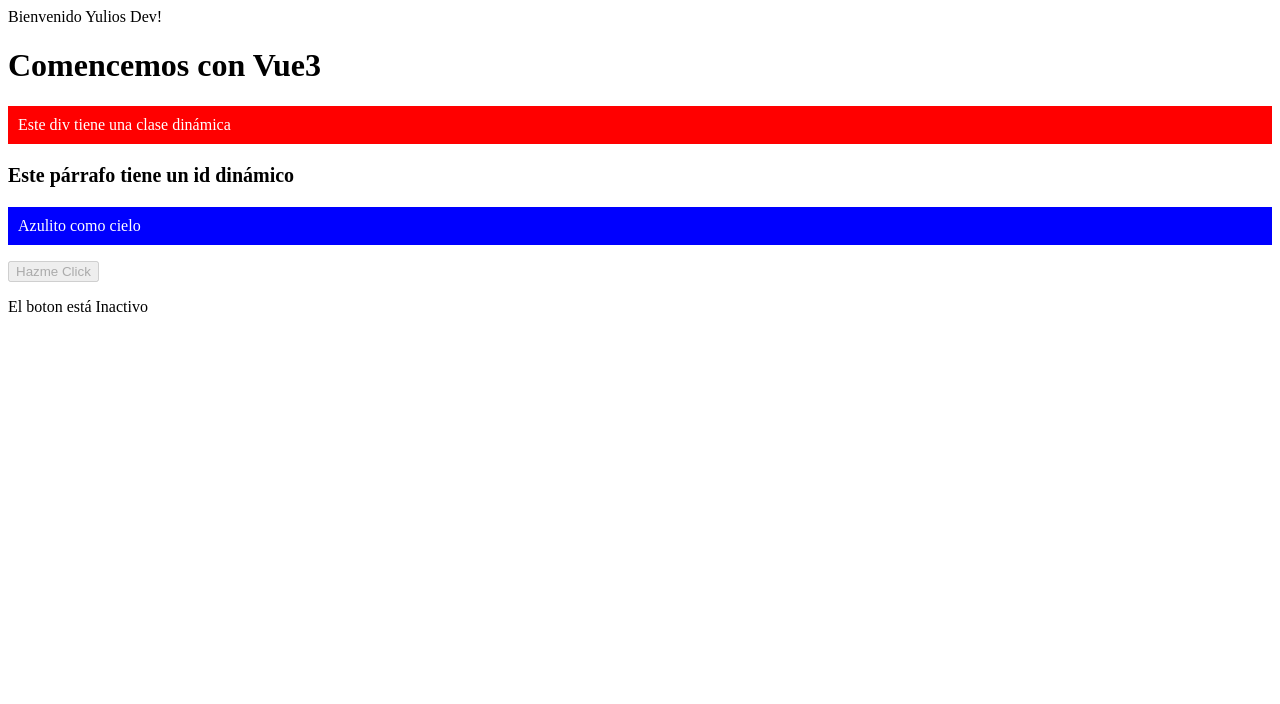
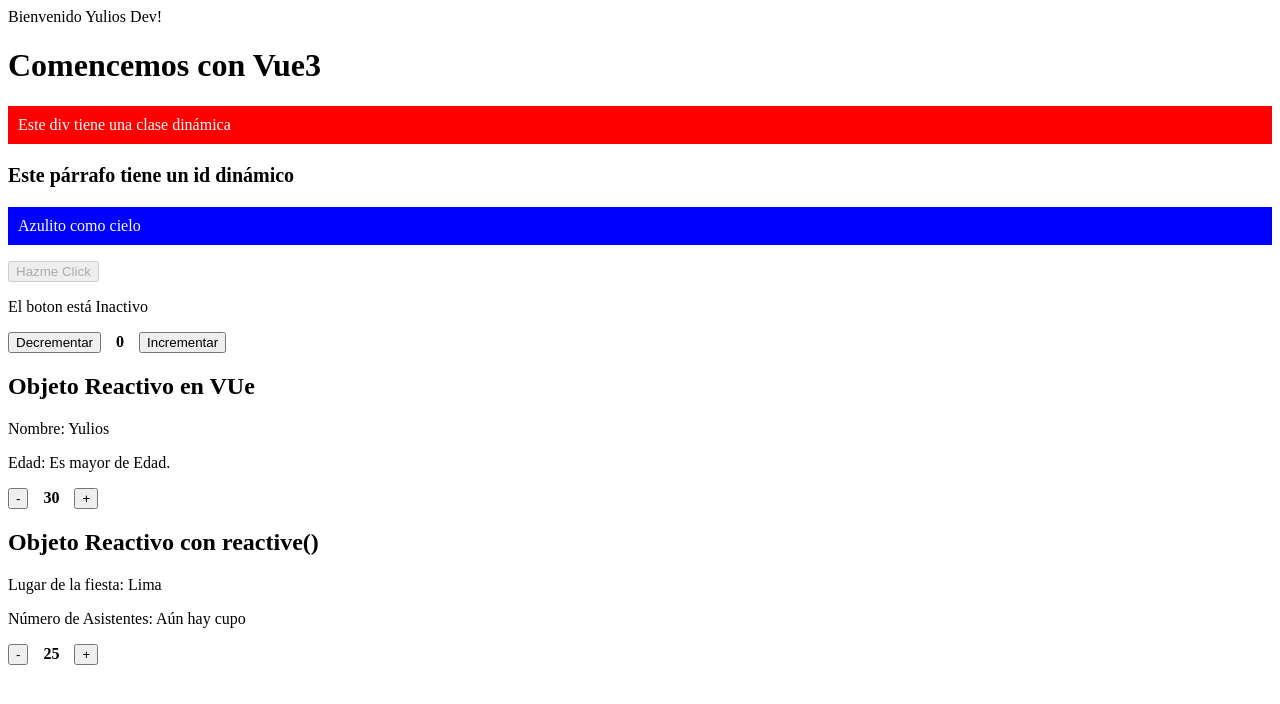
Before and after one commit to yuliosdev/app01-Vue, a Vue app: page / in a window 1280 px wide. Shown: the top 704 px of the page. Built offline with nearby package versions, Linux system fonts and the light colour scheme.

Commit message:
Agregar reactividad y manejo de contador en el componente App.vue

```diff
--- a/src/App.vue
+++ b/src/App.vue
@@ -5,6 +5,49 @@ const clase = "bg-red";
 const idtext = "texto";
 const id = "parrafo";
 const isDisabled = true;
+// Reactividad en Vue3
+import { ref } from "vue";
+import { reactive } from "vue";
+
+const contador = ref(0);
+
+function incrementar() {
+  contador.value++;
+  console.log(contador.value);
+}
+function decrementar() {
+  contador.value--;
+  console.log(contador.value);
+}
+
+// ejemplo con objetos reactivos
+const persona = ref({
+  nombre: "Yulios",
+  edad: 30,
+});
+function ageinc() {
+  persona.value.edad++;
+  console.log(persona.value.edad);
+}
+function agedec() {
+  persona.value.edad--;
+  console.log(persona.value.edad);
+}
+
+const fiesta = reactive({
+  sitio: "Lima",
+  asistentes: 25,
+  aforo: 50,
+});
+
+function asisinc() {
+  fiesta.asistentes++;
+  console.log(fiesta.asistentes);
+}
+function asisdec() {
+  fiesta.asistentes--;
+  console.log(fiesta.asistentes);
+}
 </script>
 
 <template>
@@ -17,7 +60,35 @@ const isDisabled = true;
   <button :disabled="isDisabled">Hazme Click</button>
   <p>{{ isDisabled ? "El boton está Inactivo" : "El boton esta activo" }}</p>
 
+  <!-- Fundamentos de la reactividad en Vue3 -->
+  <div>
+    <button @click="decrementar">Decrementar</button>
+    <span class="contador"> {{ contador }} </span>
+    <button @click="incrementar">Incrementar</button>
+  </div>
 
+  <div>
+    <h2>Objeto Reactivo en VUe</h2>
+    <p>Nombre: {{ persona.nombre }}</p>
+    <p>
+      Edad: {{ persona.edad >= 18 ? "Es mayor de Edad." : "Es menor de edad." }}
+    </p>
+    <button @click="agedec">-</button>
+    <span class="contador">{{ persona.edad }}</span>
+    <button @click="ageinc">+</button>
+    <!-- nt139 -->
+    <h2>Objeto Reactivo con reactive()</h2>
+    <p>Lugar de la fiesta: {{ fiesta.sitio }}</p>
+    <p>
+      Número de Asistentes:
+      {{
+        fiesta.asistentes >= fiesta.aforo ? "Aforo Completo" : "Aún hay cupo"
+      }}
+    </p>
+    <button @click="asisdec">-</button>
+    <span class="contador">{{ fiesta.asistentes }}</span>
+    <button @click="asisinc">+</button>
+  </div>
 </template>
 
 <style scoped>
@@ -37,4 +108,8 @@ const isDisabled = true;
   color: white;
   padding: 10px;
 }
+.contador {
+  margin: 0 15px;
+  font-weight: bold;
+}
 </style>
```
